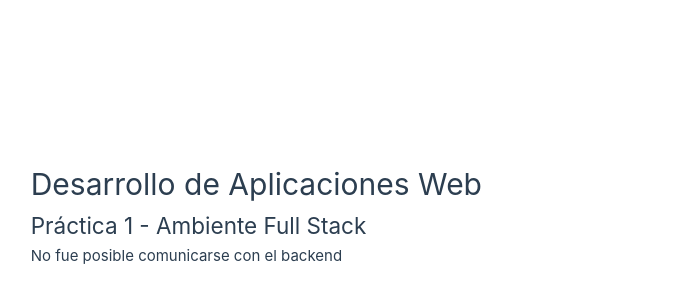
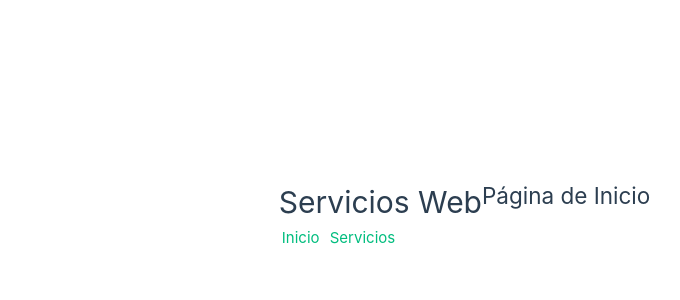
Before and after one commit to 23690511-byte/DAW-U1-Ambiente-FullStack, a Vue app in the folder frontend/: page / in a window 1280 px wide. Shown: the part 186-486 px from the top of the page, without its empty margins (158-838 px from the left). Built offline with nearby package versions, Linux system fonts and the light colour scheme; no server answers.

Commit message:
feat: configuracion de router, vistas y componentes iniciales

```diff
--- a/frontend/package.json
+++ b/frontend/package.json
@@ -13,7 +13,8 @@
     "format": "prettier --write --experimental-cli src/"
   },
   "dependencies": {
-    "vue": "^3.5.40"
+    "vue": "^3.5.40",
+    "vue-router": "^4.6.4"
   },
   "devDependencies": {
     "@eslint/js": "^10.0.1",
--- a/frontend/src/App.vue
+++ b/frontend/src/App.vue
@@ -1,33 +1,9 @@
 <script setup>
-import { ref, onMounted } from 'vue'
-
-const estado = ref("Verificando servicios...")
-const datos = ref(null)
-
-onMounted(async () => {
-  try {
-    const respuesta = await fetch('http://localhost:8080/api/health.php')
-    datos.value = await respuesta.json()
-
-    estado.value = datos.value.ok
-      ? 'Ambiente Full Stack funcionando correctamente'
-      : 'Se detectaron problemas'
-  } catch (error) {
-    estado.value = 'No fue posible comunicarse con el backend'
-  }
-})
+import AppHeader from './components/AppHeader.vue'
 </script>
-
 <template>
-  <main>
-    <h1>Desarrollo de Aplicaciones Web</h1>
-    <h2>Práctica 1 - Ambiente Full Stack</h2>
-
-    <p>{{ estado }}</p>
-
-    <div v-if="datos">
-      <p>Backend: {{ datos.backend }}</p>
-      <p>Base de datos: {{ datos.database }}</p>
-    </div>
+  <AppHeader />
+  <main class="container">
+    <RouterView />
   </main>
 </template>
--- /dev/null
+++ b/frontend/src/components/AppHeader.vue
@@ -0,0 +1,15 @@
+<template>
+  <header class="header">
+    <div class="container">
+      <h1>Servicios Web</h1>
+      <nav aria-label="Navegación principal">
+        <RouterLink to="/">
+          Inicio
+        </RouterLink>
+        <RouterLink to="/servicios">
+          Servicios
+        </RouterLink>
+      </nav>
+    </div>
+  </header>
+</template>
--- a/frontend/src/main.js
+++ b/frontend/src/main.js
@@ -1,6 +1,8 @@
+import { createApp } from 'vue'
+import App from './App.vue'
+import router from './router'
 import './assets/main.css'
 
-import { createApp } from 'vue'
-import App from './App.vue'
-
-createApp(App).mount('#app')
+createApp(App)
+  .use(router)
+  .mount('#app')
--- /dev/null
+++ b/frontend/src/router/index.js
@@ -0,0 +1,23 @@
+import { createRouter, createWebHistory } from 'vue-router'
+import HomeView from '../views/HomeView.vue'
+import ServicesView from '../views/ServicesView.vue'
+
+const routes = [
+  {
+    path: '/',
+    name: 'inicio',
+    component: HomeView
+  },
+  {
+    path: '/servicios',
+    name: 'servicios',
+    component: ServicesView
+  }
+]
+
+const router = createRouter({
+  history: createWebHistory(),
+  routes
+})
+
+export default router
--- /dev/null
+++ b/frontend/src/views/HomeView.vue
@@ -0,0 +1,5 @@
+<template>
+  <div>
+    <h2>Página de Inicio</h2>
+  </div>
+</template>
--- /dev/null
+++ b/frontend/src/views/ServicesView.vue
@@ -0,0 +1,5 @@
+<template>
+  <div>
+    <h2>Servicios</h2>
+  </div>
+</template>
```
Also changed, not shown: frontend/src/components/ServiceCard.vue (added, +25 -0 lines), 1 other file (tests, documents, lock files or other folders).
